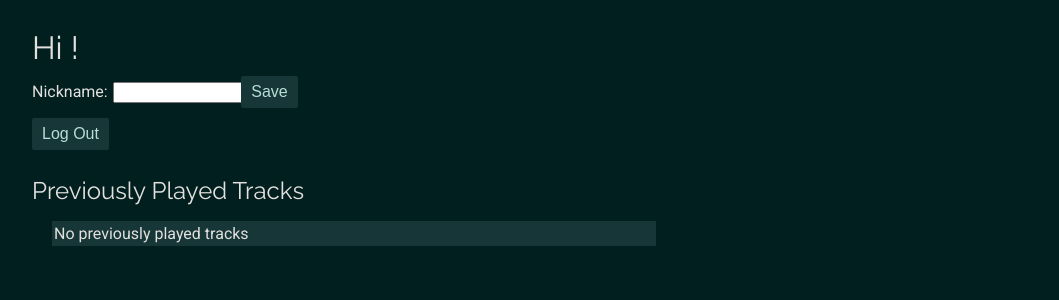
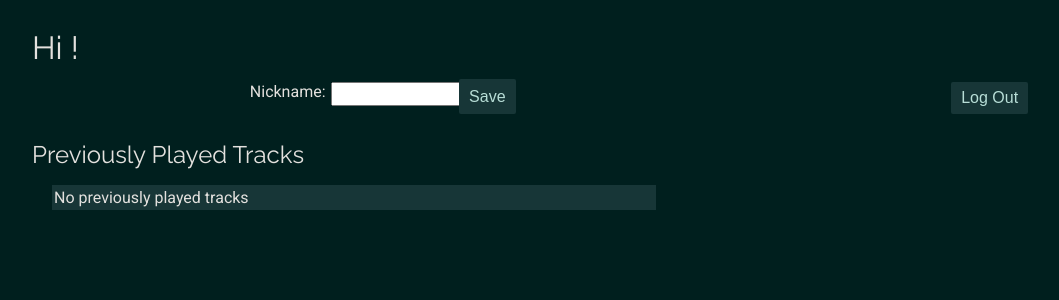
Before and after one commit to SaraBee/MCGJ, a Flask app: template mcgj/templates/edit_profile.html in a window 1280 px wide. Shown: the top 300 px of the page, without its empty margins (1-1060 px from the left). Run offline with Flask 2, Linux system fonts and the light colour scheme; the template is opened without the code that fills it, so the values that code supplies are empty.

Commit message:
try some things

```diff
--- a/mcgj/static/css/style.css
+++ b/mcgj/static/css/style.css
@@ -107,6 +107,11 @@ hr {
 }
 .action-btn:hover { background: var(--slate); }
 
+#profile-settings {
+        display: flex;
+        justify-content: space-around;
+}
+
 #nickname-btn {
         float: right;
         margin-top: -32px;
--- a/mcgj/templates/edit_profile.html
+++ b/mcgj/templates/edit_profile.html
@@ -4,11 +4,13 @@
 
 {% block content %}
 <h1>Hi {{user.name}}!</h1>
-<form class="edit-form" method="POST" action="/update_profile">
+<div id="profile-settings">
+  <form class="edit-form" method="POST" action="/update_profile">
     <label for="nickname">Nickname</label><input type="text" name="nickname" value="{{user.nickname if user.nickname != None}}" required>
     <input class="action-btn" type="submit" value="Save" id="nickname-btn">
-</form>
-<form method="GET" action="/logout"><input class="action-btn" type="submit" value="Log Out"></form>
+  </form>
+  <form method="GET" action="/logout"><input class="action-btn" type="submit" value="Log Out"></form>
+</div>
 
 <div class="dash">
   <div class="unplayed">
```
